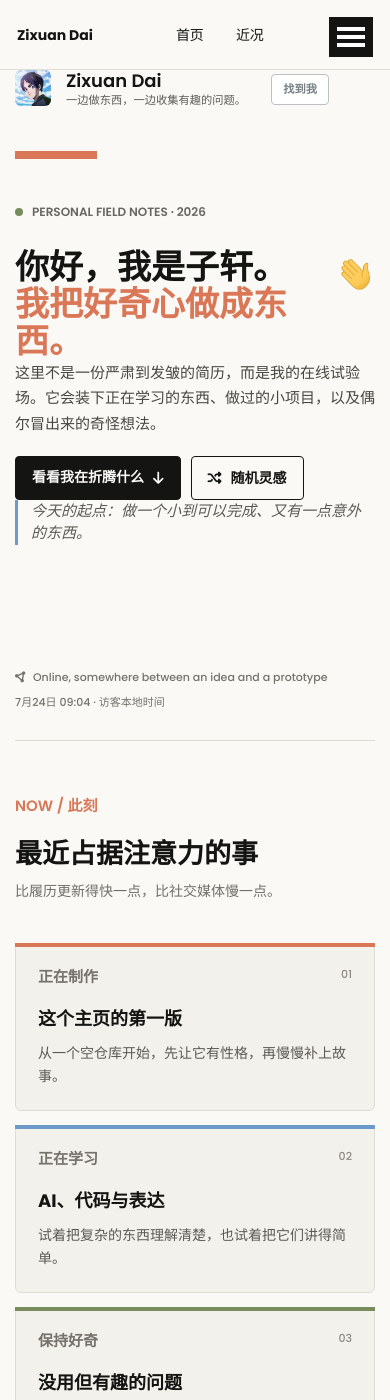
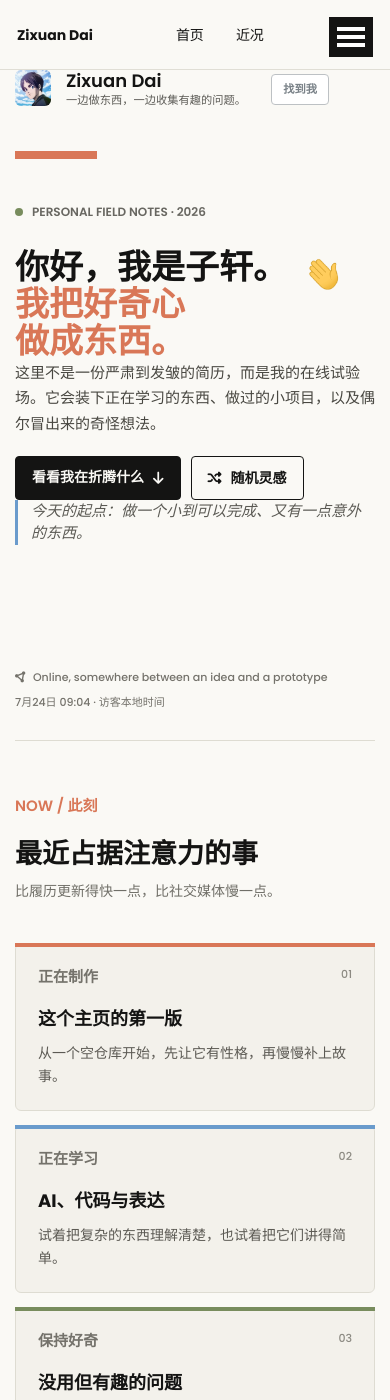
Before and after one commit to zixuandai0217/zixuandai0217.github.io, a Jekyll site: the page built from _pages/about.md, in a window 390 px wide and 1400 px high. Built offline with Jekyll 4.4.1, drawn with Linux system fonts in a browser that asks for light colours.

Commit message:
Balance mobile hero line breaks

```diff
--- a/_pages/about.md
+++ b/_pages/about.md
@@ -14,7 +14,7 @@ redirect_from:
     <span>PERSONAL FIELD NOTES · 2026</span>
   </div>
   <div class="hero__title-row">
-    <h1 id="hero-title">你好，我是子轩。<span>我把好奇心做成东西。</span></h1>
+    <h1 id="hero-title">你好，我是子轩。<span>我把好奇心<br class="mobile-break">做成东西。</span></h1>
     <img class="hero__wave" src="{{ '/images/Hi.gif' | relative_url }}" alt="挥手">
   </div>
   <p class="hero__lead">这里不是一份严肃到发皱的简历，而是我的在线试验场。它会装下正在学习的东西、做过的小项目，以及偶尔冒出来的奇怪想法。</p>
--- a/assets/css/home.css
+++ b/assets/css/home.css
@@ -176,6 +176,10 @@ a {
 .hero h1 span {
   color: var(--orange);
   display: block;
+}
+
+.mobile-break {
+  display: none;
 }
 
 .hero__wave {
@@ -581,6 +585,10 @@ a {
     width: 38px;
   }
 
+  .mobile-break {
+    display: block;
+  }
+
   .hero__lead {
     font-size: 17px;
     line-height: 1.7;
```
